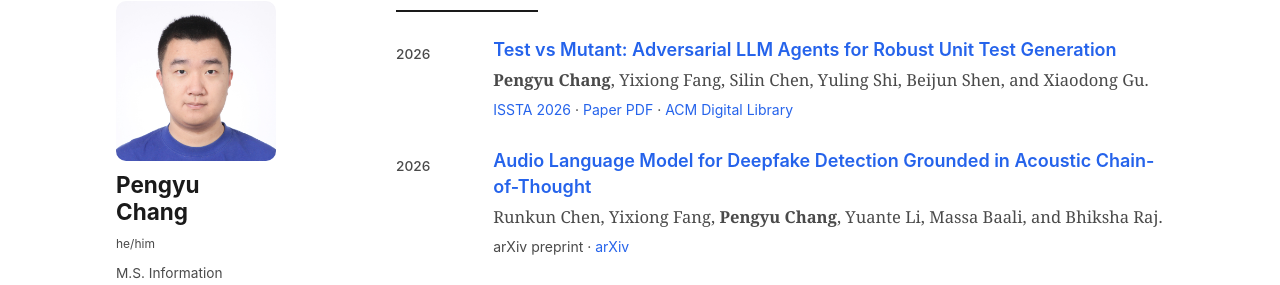
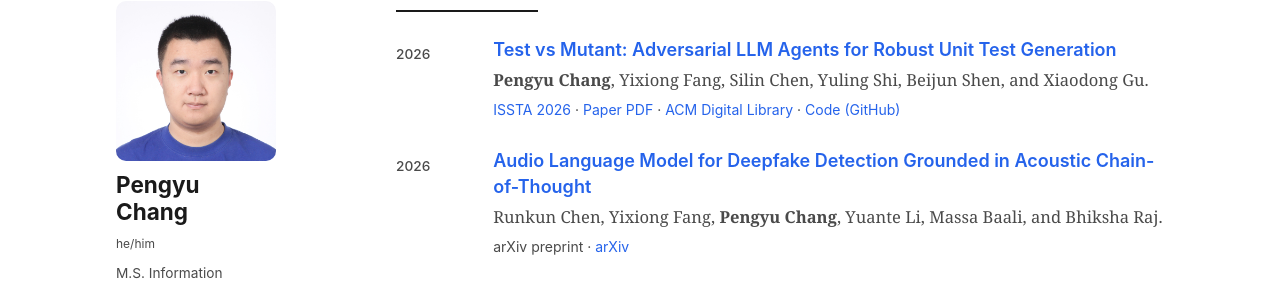
Before and after one commit to jmueducn/jmueducn.github.io, a Jekyll site: the page built from _pages/about.md, in a window 1280 px wide and 900 px high, scrolled down 332 px. Shown: the part 159-444 px from the top of the window. Built offline with Jekyll 4.4.1, drawn with Linux system fonts in a browser that asks for light colours.

Commit message:
Add GitHub code link to ISSTA publication

```diff
--- a/_pages/about.md
+++ b/_pages/about.md
@@ -32,7 +32,7 @@
       <div>
         <h3 class="publication-title"><a href="https://doi.org/10.1145/3832122">Test vs Mutant: Adversarial LLM Agents for Robust Unit Test Generation</a></h3>
         <p class="publication-authors"><strong>Pengyu Chang</strong>, Yixiong Fang, Silin Chen, Yuling Shi, Beijun Shen, and Xiaodong Gu.</p>
-        <p class="publication-venue"><a href="https://conf.researchr.org/details/issta-2026/issta-2026-research-papers/31/Test-vs-Mutant-Adversarial-LLM-Agents-for-Robust-Unit-Test-Generation">ISSTA 2026</a> · <a href="/assets/pdf/Test-vs-Mutant-ISSTA-2026.pdf">Paper PDF</a> · <a href="https://doi.org/10.1145/3832122">ACM Digital Library</a></p>
+        <p class="publication-venue"><a href="https://conf.researchr.org/details/issta-2026/issta-2026-research-papers/31/Test-vs-Mutant-Adversarial-LLM-Agents-for-Robust-Unit-Test-Generation">ISSTA 2026</a> · <a href="/assets/pdf/Test-vs-Mutant-ISSTA-2026.pdf">Paper PDF</a> · <a href="https://doi.org/10.1145/3832122">ACM Digital Library</a> · <a href="https://github.com/jmueducn/AdverTest">Code (GitHub)</a></p>
       </div>
     </article>
 
```
